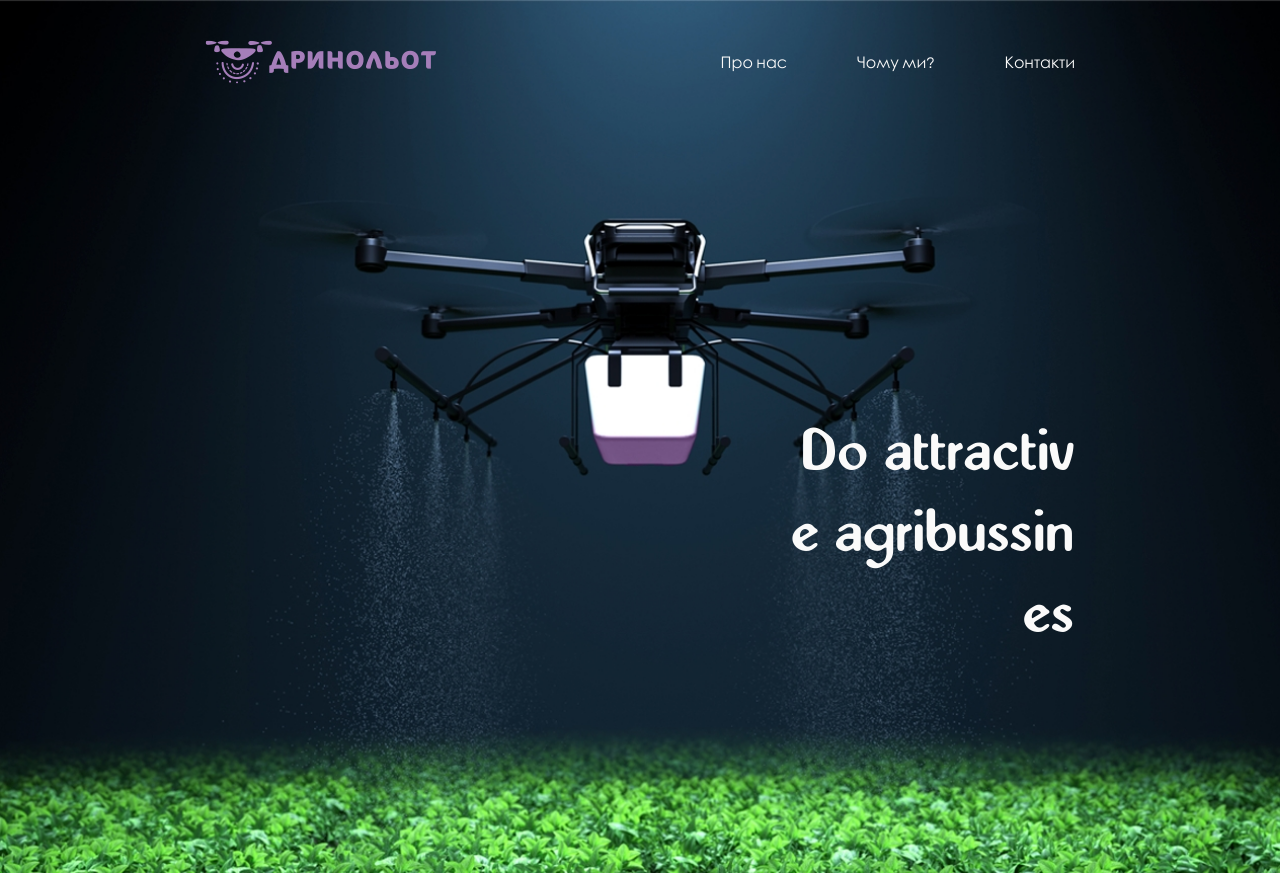
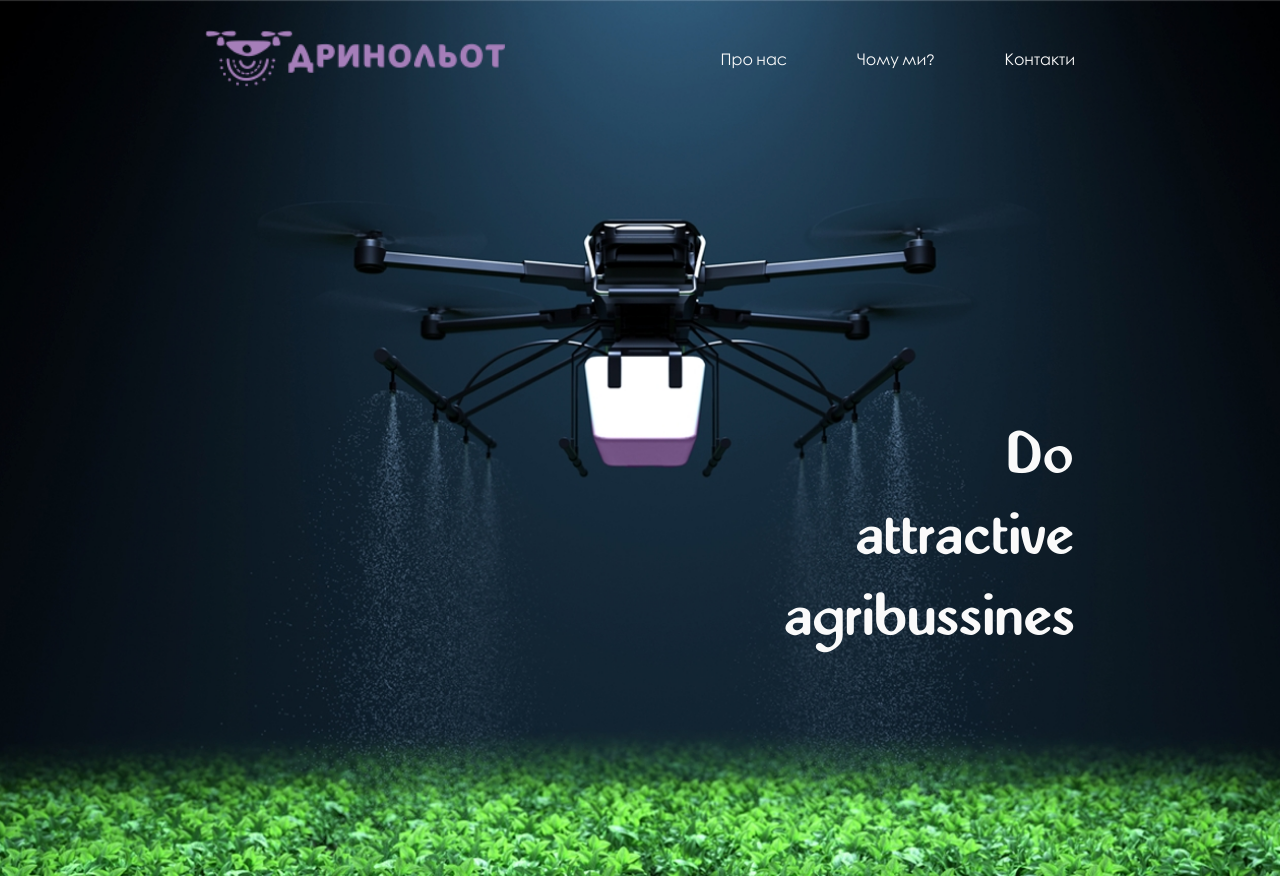
Before and after one commit to Markus881/Drinolyot, a plain HTML site: page index.html in a window 1280 px wide. Shown: the top 876 px of the page. Drawn offline with nearby package versions, Linux system fonts and the light colour scheme.

Commit message:
Update style.css

```diff
--- a/style.css
+++ b/style.css
@@ -87,7 +87,7 @@ html, body {
   background-repeat: no-repeat;
   background-position: center;
   background-size: cover;
-  padding: 40px 0 220px 0;
+  padding: 30px 0 220px 0;
 }
 
 .main-block__title {
@@ -99,7 +99,6 @@ html, body {
   text-align: right;
   color: #FAFAFA;
   margin: 323px 0 0 579px;
-  word-break: break-all;
 }
 
 /* Хедер */
@@ -114,6 +113,10 @@ html, body {
   -webkit-box-align: center;
   -ms-flex-align: center;
   align-items: center;
+}
+
+.header__logo {
+    width: 300px;
 }
 
 .header__list {
```
